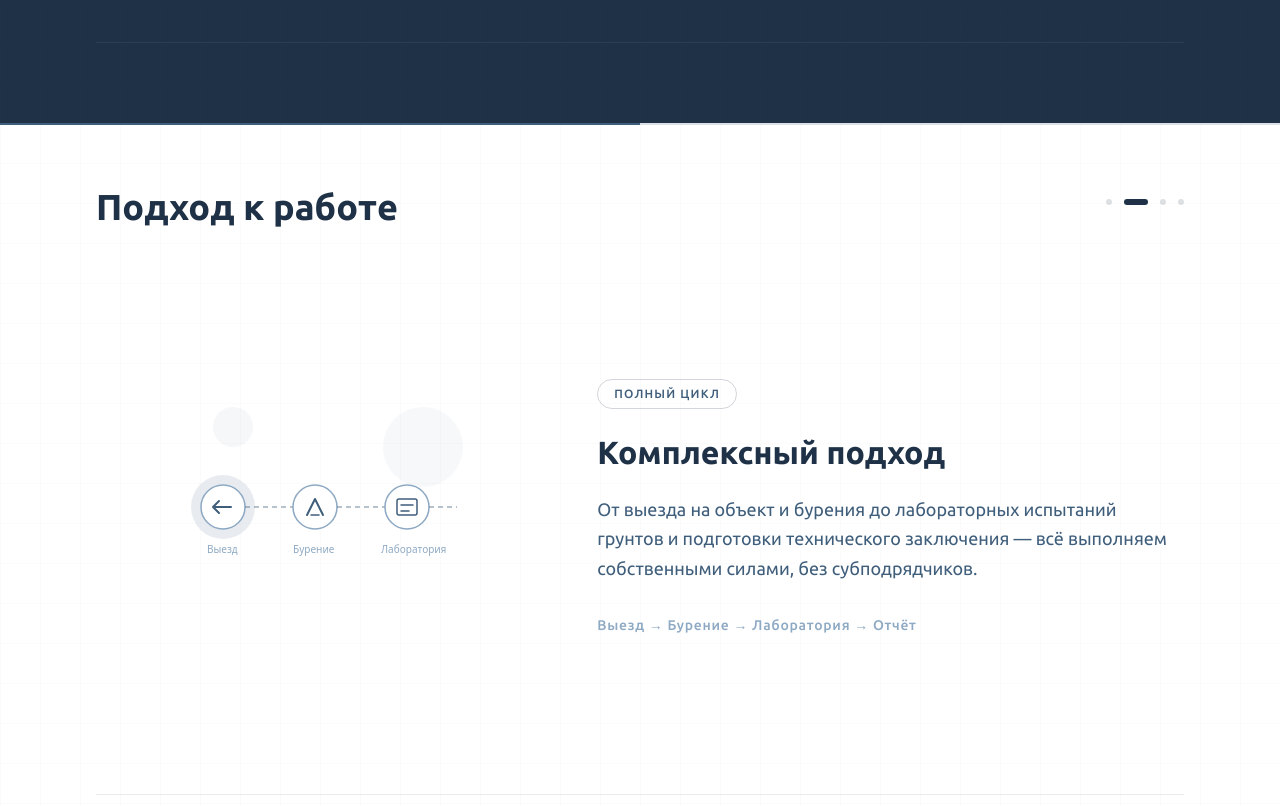
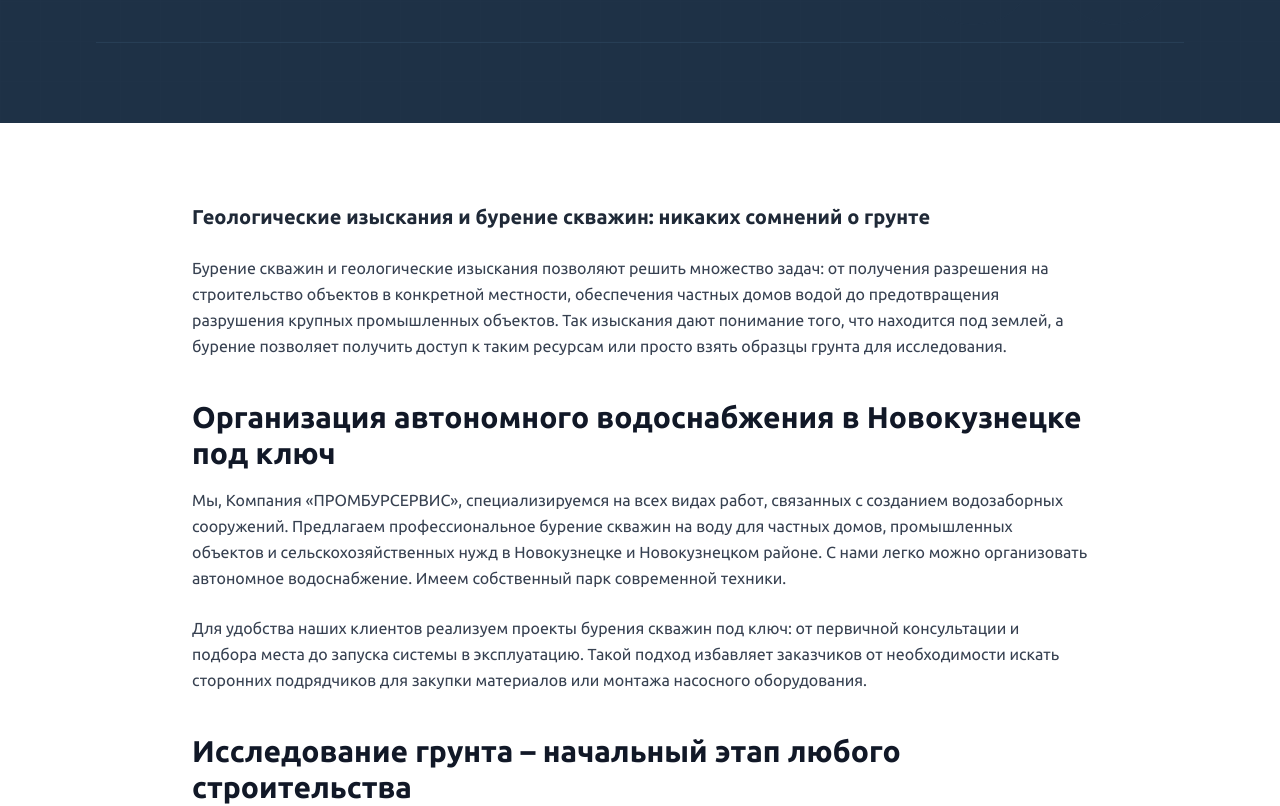
Before and after one commit to Hastes/drilling-rig, a Next.js app: page / in a window 1280 px wide. Shown: the part 2900-3706 px from the top of the page. Built offline with nearby package versions, Linux system fonts and the light colour scheme.

Commit message:
Update page.tsx

```diff
--- a/src/app/page.tsx
+++ b/src/app/page.tsx
@@ -1,3 +1,4 @@
+// src/app/page.tsx
 import { Header } from "@/components/Header";
 import { Hero } from "@/components/Hero";
 import { About } from "@/components/About";
@@ -8,6 +9,7 @@ import { TechnicalBase } from "@/components/TechnicalBase";
 import { Documentation } from "@/components/Documentation";
 import { News } from "@/components/News";
 import { Contacts } from "@/components/Contacts";
+import { GeologySection } from "@/components/GeologySection";
 
 export default function Home() {
   return (
@@ -16,6 +18,7 @@ export default function Home() {
       <Hero />
       <About />
       <Activities />
+      <GeologySection />
       <WorkApproach />
       <Geography />
       {/* <Projects /> */}
```
